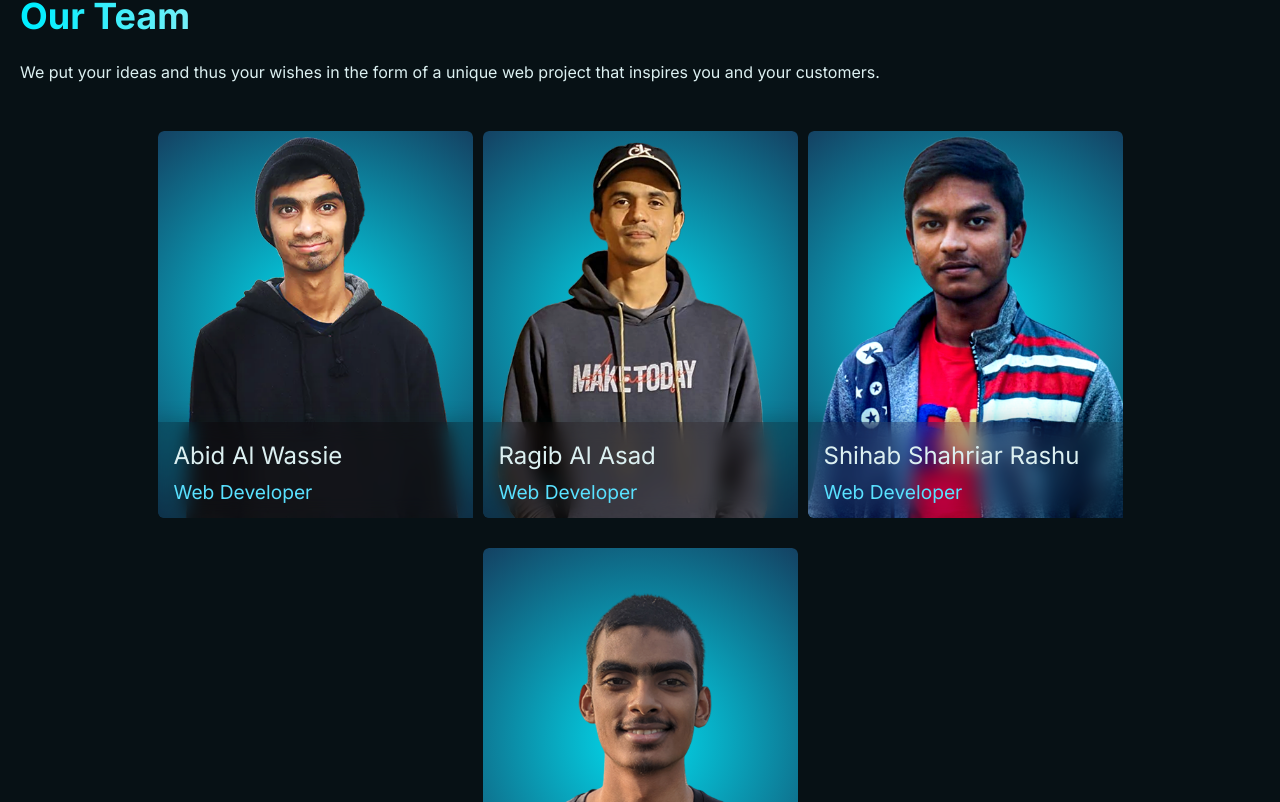
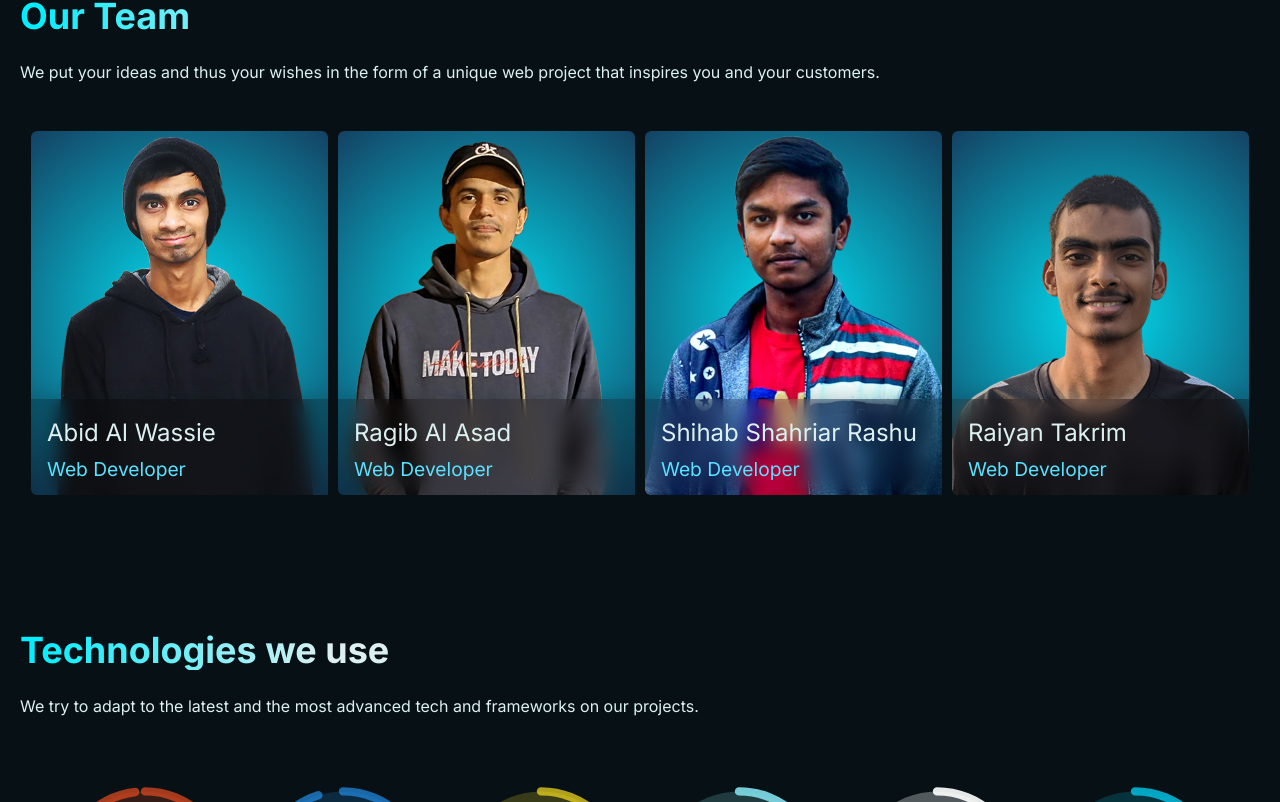
Before and after one commit to DEVELEVEN-io/develeven-io, a Next.js app: page / in a window 1280 px wide. Shown: the part 1858-2660 px from the top of the page. Built offline with nearby package versions, Linux system fonts and the light colour scheme.

Commit message:
generating milestones aka achivements dynamically

```diff
--- a/components/Team/Team.jsx
+++ b/components/Team/Team.jsx
@@ -65,8 +65,8 @@ const Team = () => {
             <Image
               src={member.image}
               alt={member.name}
-              width={315}
-              height={386}
+              width={297}
+              height={364.32}
               className="object-cover rounded-t-md rounded-l-md rounded-b-none"
               priority  // Add priority property here
             />
```
